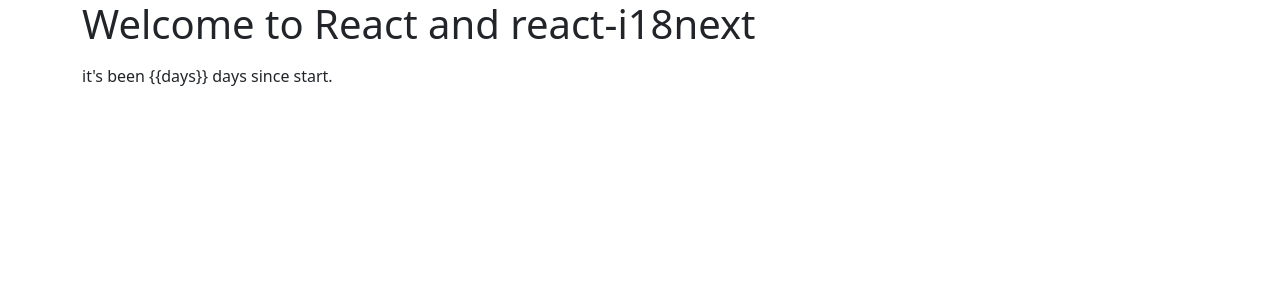
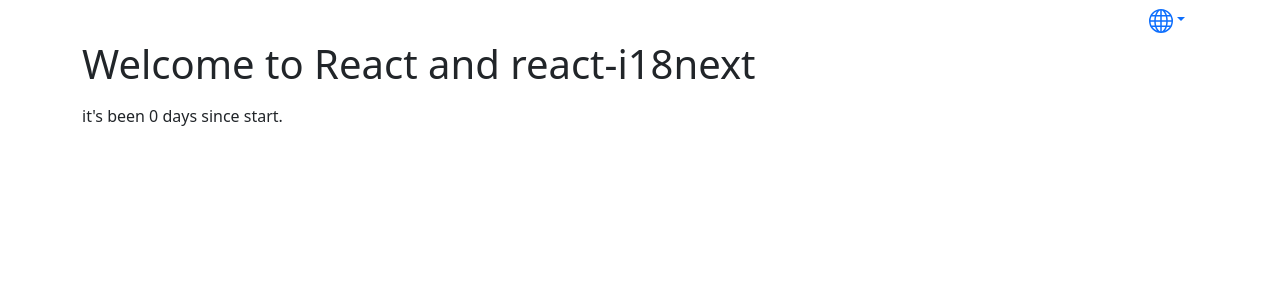
Before and after one commit to Carchedi/TranslateReact, a React (Create React App) app: page / in a window 1280 px wide. Shown: the top 300 px of the page. Built offline with nearby package versions, Linux system fonts and the light colour scheme; some icons are missing.

Commit message:
Working with 3 languages

```diff
--- a/package.json
+++ b/package.json
@@ -7,6 +7,7 @@
     "@testing-library/react": "^13.4.0",
     "@testing-library/user-event": "^13.5.0",
     "bootstrap": "^5.3.1",
+    "flag-icon-css": "^4.1.7",
     "i18next": "^23.4.3",
     "i18next-browser-languagedetector": "^7.1.0",
     "i18next-http-backend": "^2.2.1",
@@ -39,5 +40,8 @@
       "last 1 firefox version",
       "last 1 safari version"
     ]
+  },
+  "devDependencies": {
+    "@types/bootstrap": "^5.2.6"
   }
 }
--- /dev/null
+++ b/public/assets/locales/it/translation.json
@@ -0,0 +1,6 @@
+{
+    "welcome": "Ben venutto a React i react-i18next",
+    "text01": "primeiro texto",
+    "text02": "segundo texto",
+    "text03": "Ho {{days}} giorni dell inizio."
+}
--- a/src/App.js
+++ b/src/App.js
@@ -6,13 +6,15 @@
 
 import 'bootstrap/dist/css/bootstrap.min.css';
 import 'bootstrap/dist/js/bootstrap.js';
+import 'flag-icon-css/css/flag-icons.min.css';
+import i18next from 'i18next';
 
 i18n
   .use(initReactI18next)
   .use(LanguageDetector)
   .use(HttpApi)
   .init({
-    supportedLngs:['en', 'pt'],
+    supportedLngs:['en', 'pt', 'it'],
     fallbackLng: "en",
     detection:{
         order: ['cookie', 'htmlTag', 'localStorage','path', 'subdomain'],
@@ -24,24 +26,65 @@
     react:{ useSuspense: false}
   });
 
+const languages = [
+  {
+    code: 'gb',
+    name: 'English',
+    country_code: 'gb'
+  },
+  {
+    code: 'pt',
+    name: 'Portugues',
+    country_code: 'br'
+  },
+  {
+    code: 'it',
+    name: 'Italiano',
+    country_code: 'it'
+  }
+]
+
+const GlobeIcon = ({width = 24, height = 24}) => (
+  <svg xmlns="http://www.w3.org/2000/svg" width={width} height={height} fill="currentColor" class="bi bi-globe" viewBox="0 0 16 16">
+  <path d="M0 8a8 8 0 1 1 16 0A8 8 0 0 1 0 8zm7.5-6.923c-.67.204-1.335.82-1.887 1.855A7.97 7.97 0 0 0 5.145 4H7.5V1.077zM4.09 4a9.267 9.267 0 0 1 .64-1.539 6.7 6.7 0 0 1 .597-.933A7.025 7.025 0 0 0 2.255 4H4.09zm-.582 3.5c.03-.877.138-1.718.312-2.5H1.674a6.958 6.958 0 0 0-.656 2.5h2.49zM4.847 5a12.5 12.5 0 0 0-.338 2.5H7.5V5H4.847zM8.5 5v2.5h2.99a12.495 12.495 0 0 0-.337-2.5H8.5zM4.51 8.5a12.5 12.5 0 0 0 .337 2.5H7.5V8.5H4.51zm3.99 0V11h2.653c.187-.765.306-1.608.338-2.5H8.5zM5.145 12c.138.386.295.744.468 1.068.552 1.035 1.218 1.65 1.887 1.855V12H5.145zm.182 2.472a6.696 6.696 0 0 1-.597-.933A9.268 9.268 0 0 1 4.09 12H2.255a7.024 7.024 0 0 0 3.072 2.472zM3.82 11a13.652 13.652 0 0 1-.312-2.5h-2.49c.062.89.291 1.733.656 2.5H3.82zm6.853 3.472A7.024 7.024 0 0 0 13.745 12H11.91a9.27 9.27 0 0 1-.64 1.539 6.688 6.688 0 0 1-.597.933zM8.5 12v2.923c.67-.204 1.335-.82 1.887-1.855.173-.324.33-.682.468-1.068H8.5zm3.68-1h2.146c.365-.767.594-1.61.656-2.5h-2.49a13.65 13.65 0 0 1-.312 2.5zm2.802-3.5a6.959 6.959 0 0 0-.656-2.5H12.18c.174.782.282 1.623.312 2.5h2.49zM11.27 2.461c.247.464.462.98.64 1.539h1.835a7.024 7.024 0 0 0-3.072-2.472c.218.284.418.598.597.933zM10.855 4a7.966 7.966 0 0 0-.468-1.068C9.835 1.897 9.17 1.282 8.5 1.077V4h2.355z"/>
+</svg>
+)
+
 function App() {
 
   const { t } = useTranslation();
 
   const releaseDate = new Date ('2023-08-08')
   const timeDiff = new Date - releaseDate
-  const nr_days = Math.floor(timeDiff / (1000 * 60 * 60 * 24 ))
+  const days = Math.floor(timeDiff / (1000 * 60 * 60 * 24 ))
 
   return (
     <div className="container">
+      <div className="d-flex justify-content-end">
+        <div className="dropdown">
+          <button className="btn btn-link dropdown-toggle" type="button" data-bs-toggle="dropdown" aria-expanded="false">
+            <GlobeIcon />
+          </button>
+          <ul className="dropdown-menu" aria-labelledby="dropdownMenuButton1">
+            {languages.map(({code, name, country_code}) => (
+              <li key={country_code}>
+                <button className="dropdown-item" onClick={() => i18next.changeLanguage(code)}>
+                  <span className={`flag-icon flag-icon-${country_code} mx-2`}></span>
+                  {name}
+                </button>
+              </li>
+            ))}
+          </ul>
+        </div>
+      </div>
       <div className='d-flex flex-column align-items-start'>
           <h1 className='font-weight-normal mb-3'>
             {t('welcome')}
           </h1>
-          <p>{t('text03', {nr_days})}</p>
+          <p>{t('text03', {days})}</p>
       </div>
     </div>
-  );
+  )
 }
 
 export default App;
```
Also changed, not shown: 1 other file (tests, documents, lock files or other folders).
